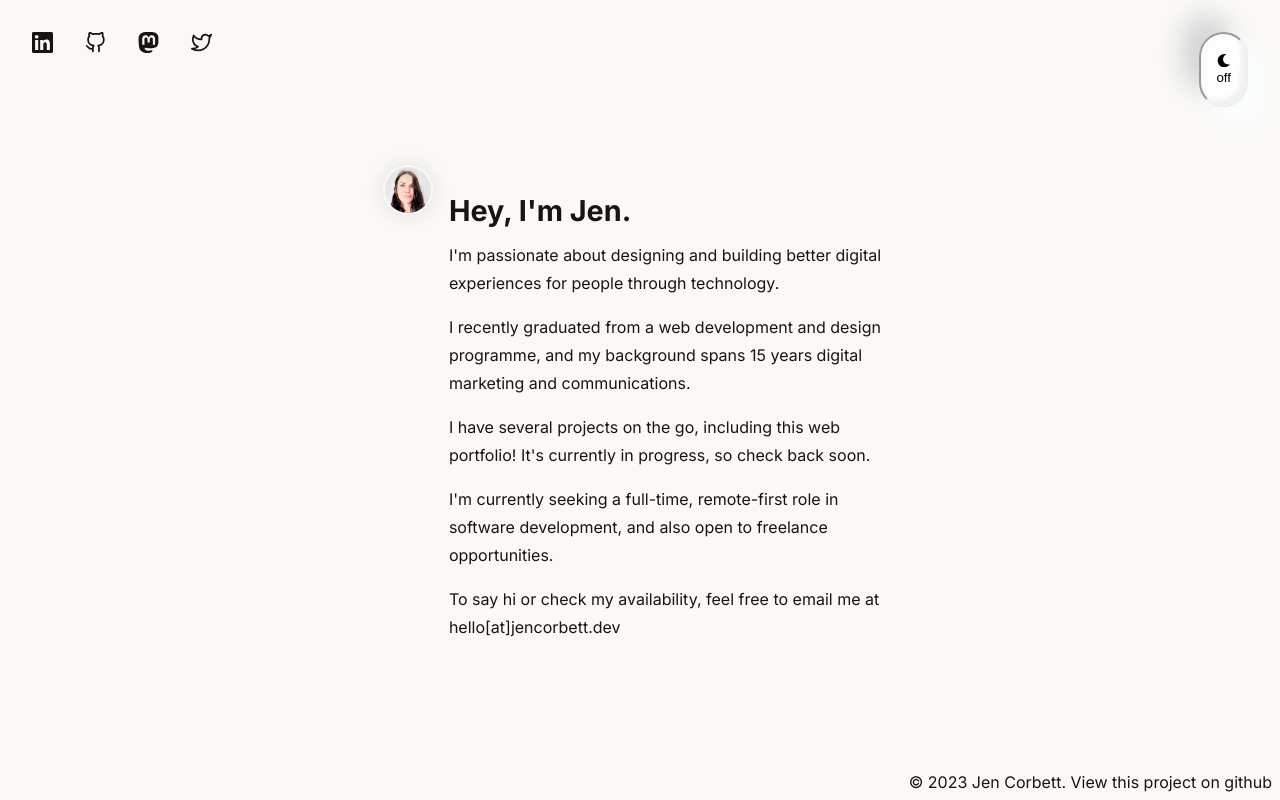
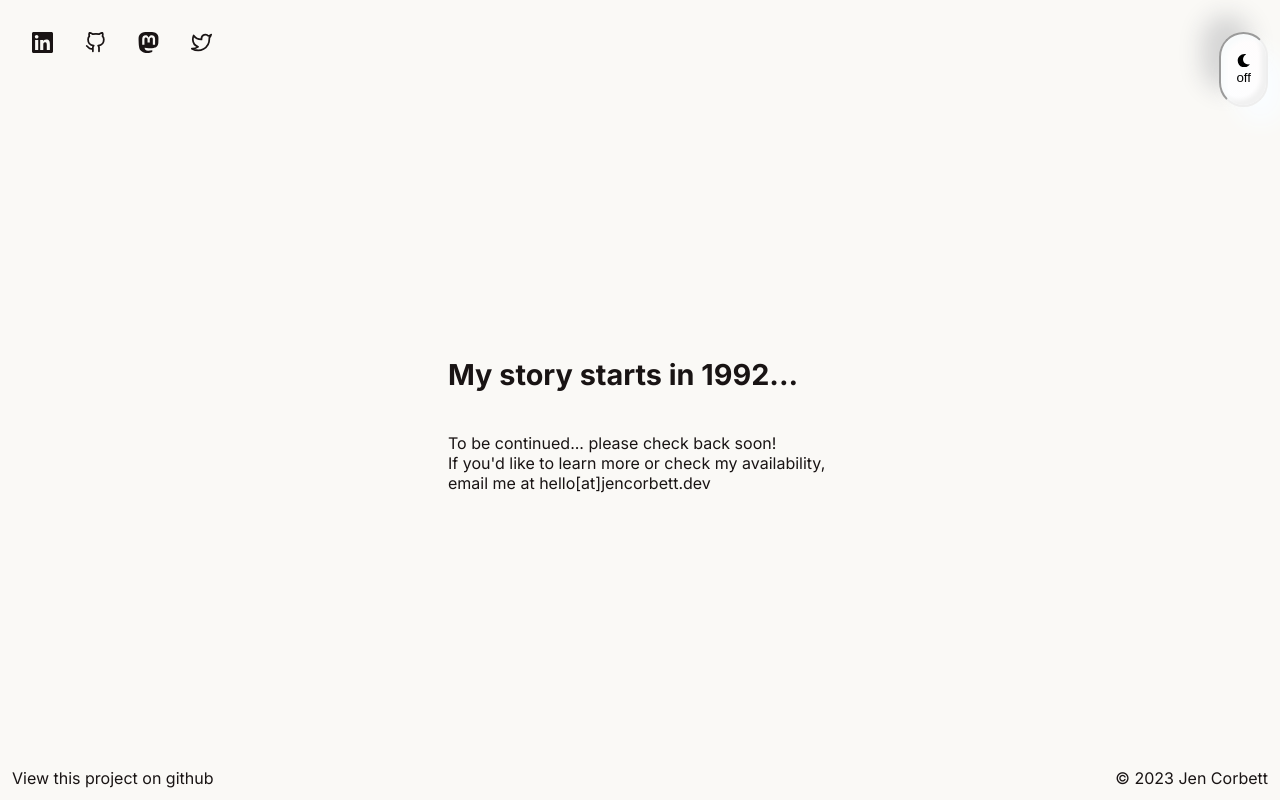
Before and after one commit to ajenstory/jencorbett.dev, a Next.js app in the folder app/: page / in a window 1280 px wide. Built offline with nearby package versions, Linux system fonts and the light colour scheme; no server answers.

Commit message:
Update layout

```diff
--- a/app/components/footer.js
+++ b/app/components/footer.js
@@ -1,13 +1,11 @@
 import Link from "next/link";
 import footerStyles from "./footer.module.css";
-import Player from "./player";
+
 const Footer = () => (
-  <>
-    <div className={footerStyles.container}>
-      <Player className={footerStyles.player} />
-      <span className={footerStyles.footerLink}>
-        <p>
-          © 2023 Jen Corbett.{" "}
+  <div>
+    <footer className={footerStyles.container}>
+      <div className={footerStyles.wrapper}>
+        <p className={footerStyles.item}>
           <Link
             target="_blank"
             href="https://github.com/ajenstory/jencorbett.dev"
@@ -16,9 +14,10 @@ const Footer = () => (
             View this project on github
           </Link>
         </p>
-      </span>
-    </div>
-  </>
+        <p> © 2023 Jen Corbett</p>
+      </div>
+    </footer>
+  </div>
 );
 
 export default Footer;
--- a/app/components/footer.module.css
+++ b/app/components/footer.module.css
@@ -1,29 +1,21 @@
 /* footer container */
 .container {
-  display: flex;
-  flex-wrap: wrap;
+  display: grid;
   justify-content: center;
-  width: 100%;
-  height: auto;
-  margin: 0;
-  padding: 0;
-  gap: 1rem;
-
-}
-
-.player {
-  height: auto;
-  margin: 0;
-  padding: 0;
+  align-items: center;
+  grid-template-columns: 1fr;
   width: 100%;
 }
 
-.footerLink {
-  font-weight: 400;
-  width: 100%;
-  text-align: center;
-  margin: 0.5rem;
+
+.wrapper {
+  flex-flow: column wrap;
+  display: flex;
+  justify-content: space-between;
+  align-items: flex-end;
+  margin: 0.75rem;
 }
+
 
 .footerLink:hover {
   font-style: italic;
@@ -31,27 +23,18 @@
   font-weight: 500;
   cursor: pointer;
   transition-delay: 2ms;
-
 }
 
-@media (min-width: 48rem) {
+@media (min-width: 30rem) {
   .container {
-    flex-wrap: nowrap;
-    justify-content: space-between;
-
+    align-items: left;
+    justify-content: flex-start;
+    min-width: 30rem;
   }
 
-  .player {
-    height: auto;
-    margin: 0;
-    padding: 0;
-    width: 100%;
-    align-self: flex-end;
-  }
-
-  .footerLink {
-    text-align: right;
-    align-self: flex-end;
+  .wrapper {
+    flex-flow: row wrap;
+    justify-content: space-between;
   }
 
 
--- a/app/components/layout.js
+++ b/app/components/layout.js
@@ -1,32 +1,27 @@
 import layoutStyles from "@components/layout.module.css";
 import { Inter } from "next/font/google";
 import Meta from "@components/meta";
-import Error from "next/error.js";
 import Footer from "./footer.js";
 import NavBar from "./navbar.js";
 
 const inter = Inter({ subsets: ["latin"] });
 
 const Layout = ({ children }) => (
-  <div className={`${inter.className}`}>
-    {`${children}` ? (
-      <>
-        <div className={layoutStyles.mainContainer}>
+  <div className={layoutStyles.container}>
+    <ul className={`${inter.className}  ${layoutStyles.grid}`}>
+      <li className={layoutStyles.nav}>
+        <NavBar />
+      </li>
+      <li>
+        <main className={`${layoutStyles.main} ${layoutStyles.center}`}>
           <Meta />
-          <div>
-            <NavBar />
-          </div>
-          <div className={layoutStyles.mainContent}>
-            <main>{children}</main>{" "}
-          </div>{" "}
-          <Footer />
-        </div>
-      </>
-    ) : (
-      <>
-        <Error />
-      </>
-    )}
+          {children}
+        </main>
+      </li>
+      <li className={layoutStyles.footer}>
+        <Footer />
+      </li>
+    </ul>
   </div>
 );
 export default Layout;
--- a/app/components/layout.module.css
+++ b/app/components/layout.module.css
@@ -1,31 +1,68 @@
-.mainContainer {
-  padding: 0;
+.container {
+  display: grid;
   margin: 0 auto;
-  width: 100%;
   height: 100vh;
-  display: flex;
-  flex-direction: column;
 }
 
-.mainContent {
-  flex-grow: 1;
-  display: flex;
-  flex-direction: column;
+ul.grid {
+  margin: 0;
+  padding: 0;
+  display: grid;
+  grid-template-columns: 1fr;
+  gap: 1rem;
   align-items: center;
-  justify-content: center;
-  margin: 0rem 4rem;
+}
+
+.main {
+  display: block;
+  width: 100%;
+  align-self: center;
+  align-items: center;
+  padding: 4rem 6rem;
+}
+
+
+.nav {
+  align-self: start;
+}
+
+.footer {
+  align-self: end;
+}
+
+.icon {
+  list-style: none;
+  cursor: pointer;
+}
+
+.navContainer {
+  display: grid;
+  justify-content: start;
+  width: 40%;
+  padding: 0rem;
 }
 
 @media (min-width: 48rem) {
-  .mainContainer {
-    padding: 0;
-    margin: 0;
-    display: flex;
-    flex-direction: column;
+
+  .main {
+    display: block;
+    width: 100%;
+    align-self: center;
+    align-items: center;
+    padding: 0rem 8rem;
+    max-width: 40rem;
   }
 
-  .mainContent {
-    justify-content: center;
+  .grid {
+    margin: 0 auto;
+    gap: 4rem;
+    margin-top: 3rem;
+    margin-left: 2rem;
     align-items: center;
   }
+
+  .center {
+    align-self: center;
+    justify-self: center;
+  }
 }
--- a/app/components/player.module.css
+++ b/app/components/player.module.css
@@ -1,136 +1,68 @@
-/* Mobile responsive player */
-
-/* Container styles */
 .container {
-  padding: 0;
+  display: flex;
+  gap: 2rem;
   margin: 0 auto;
-  width: 100%;
-  height: auto;
-  display: flex;
-  flex-wrap: wrap;
-  align-items: center;
-  align-content: center;
-  justify-content: space-evenly;
-  gap: 2rem;
-  /* Adds spacing between elements */
 }
 
-/* Grid styles */
-.grid {
-  margin: 0.75rem 0 1rem 0;
+.flexWrap {
   display: flex;
-  flex-direction: column;
+  flex-flow: column wrap;
   align-items: center;
-  justify-content: space-evenly;
-  align-content: center;
-  gap: 1.2rem;
-  /* Adds spacing between items */
-  margin-top: 3rem;
-  /* Adds top margin to the grid */
+  justify-content: center;
 }
 
-/* Cover item styles */
+.flexItem {
+  margin: 0 1rem;
+}
+
 .itemCover {
-  align-self: center;
   margin: 0;
   padding: 0;
   min-width: 100%;
   height: auto;
-  align-items: center;
-  margin-bottom: 0.75rem;
 }
 
-/* Player items styles */
-
-/* @media (prefers=data-theme="dark") {
-  .playerItems {
-    border: 1px solid #ffffff;
-  }
-}
-
-@media (prefers=data-theme="light") {
-  .playerItems {
-    border: 1px solid #000000;
-    background-color: black;
-  }
-} */
-
-.playerItems {
-  flex-wrap: wrap;
-  text-align: center;
-  /* border: 1px solid #000000;
-  padding: 2rem; */
-  border-radius: 8px;
-}
-
-/* Audio player styles */
 .audioPlayer {
   margin-top: 0.75rem;
   display: block;
-  height: 2rem;
-  max-width: 20rem;
-  min-width: 100%;
-
+  height: 1.8rem;
+  margin-top: 0.75rem;
+  display: block;
 }
 
-/*
-.button {
-  z-index: 1;
-  width: 1rem;
-  height: 1rem;
+
+.controls {
+  height: 2rem;
   margin: 0;
   padding: 0;
-  position: fixed;
-  bottom: 15rem;
-  left: 10rem;
-  right: auto;
-  top: auto;
-  color: ffffff;
-} */
+  min-width: 100%;
+  max-width: 20rem;
+}
 
 
-
-/* Controls styles */
-.controls {
-  max-width: 20%;
-  height: auto;
-  margin: 0;
-  padding: 0;
+.trackItem {
+  width: 100%;
+  max-width: 20rem;
+  overflow: hidden;
+  line-height: 1rem;
+  text-align: center;
 }
 
-/* Track item styles */
-.itemTrack {
-  padding: 0;
-  width: 100%;
-  max-width: 16rem;
-  font-size: calc(0.75rem + 0.2vmin);
-  line-height: 1.2rem;
-  text-align: center;
-  align-items: center;
-  max-width: 20rem;
-  margin: 0.75rem 0 0.75rem 0;
-}
 
-/* Image wrapper styles */
 .imgWrapper {
   width: 100%;
   height: auto;
 }
 
-/* Cover image styles */
 .coverImage {
   align-self: flex-start;
-  margin: 0;
-  padding: 0;
   width: 100%;
-  height: auto;
   max-width: 4rem;
   height: auto;
-  align-items: center;
 }
 
-/* Item URL styles */
-.itemUrl {
+
+.item {
   font-weight: 400;
   font-style: normal;
   text-decoration: underline;
@@ -138,7 +70,7 @@
   font-size: calc(0.85rem + 0.2vmin);
 }
 
-/* Hovered Item URL styles */
+
 .itemUrl:hover {
   font-weight: 600;
   font-style: italic;
@@ -147,7 +79,7 @@
   font-size: calc(0.85rem + 0.2vmin);
 }
 
-/* Heading styles */
+
 .heading {
   font-size: calc(0.85rem + 0.4vmin);
   font-weight: 600;
@@ -156,81 +88,19 @@
   margin-bottom: 0.25rem;
 }
 
-@media (min-width: 48rem) {
-  /* Larger screen styles */
+
+@media (min-width: 30rem) {
 
   .container {
-    justify-content: space-around;
-    gap: 0.75rem;
-    align-items: flex-end;
-    justify-content: center;
-    align-self: flex-end;
+    justify-content: flex-start;
+    align-items: flex-start;
   }
 
-  .grid {
-    flex-direction: row;
-    align-items: flex-end;
+  .flexWrap {
+    display: flex;
     justify-content: flex-start;
-    align-content: flex-start;
-    flex-grow: 1;
-    gap: 1.2rem;
-  }
-
-  .playerItems,
-  .itemTrack p {
-    text-align: left;
-    margin-left: 2rem;
+    align-items: flex-start;
+    flex-flow: row wrap;
   }
 
 }
-
-@media (min-width: 58rem) {
-  /* Extra large screen styles */
-
-  .container {
-    flex-direction: column;
-    gap: 0.75rem;
-    justify-content: center;
-    align-items: flex-end;
-    align-content: flex-start;
-    flex-wrap: wrap;
-    gap: 1.2rem;
-  }
-
-  .audioPlayer {
-    display: block;
-    height: 2rem;
-    max-width: 16rem;
-    min-width: 100%;
-
-  }
-
-  /* Track item styles */
-  .itemTrack {
-    font-size: calc(0.75rem + 0.2vmin);
-    line-height: 1.2rem;
-    text-align: left;
-  }
-
-  .grid {
-    flex-direction: row;
-    justify-content: flex-start;
-    align-content: flex-start;
-    flex-grow: 1;
-    gap: 2rem;
-  }
-
-  .playerItems p {
-    text-align: left;
-    align-items: flex-end;
-  }
-
-  .coverImage {
-    max-width: 4rem;
-
-  }
-
-  .heading {
-    text-align: left;
-  }
-}
--- a/app/components/theme.module.css
+++ b/app/components/theme.module.css
@@ -6,7 +6,7 @@
   position: fixed;
   top: 0rem;
   right: 0rem;
-  margin: 2rem 2rem auto;
+  margin: 2rem 0.75rem auto;
   justify-content: center;
   align-items: center;
   transition: 0.5s;
--- a/app/pages/index.js
+++ b/app/pages/index.js
@@ -1,45 +1,25 @@
 import indexStyles from "@styles/index.module.css";
-import Header from "@components/header.js";
 
 const description = {
-  title: "Hey, I'm Jen.",
-  intro:
-    "I'm passionate about designing and building better digital experiences for people through technology.",
-  about:
-    "I recently graduated from a web development and design programme, and my background spans 15 years digital marketing and communications.",
-  info: "I have several projects on the go, including this web portfolio! It's currently in progress, so check back soon.",
-  more: "I'm currently seeking a full-time, remote-first role in software development, and also open to freelance opportunities.",
-  cta: "To say hi or check my availability, feel free to email me at hello[at]jencorbett.dev",
+  title: "My story starts in 1992...",
+  intro: "To be continued... please check back soon!",
+  cta: "If you'd like to learn more or check my availability, email me at hello[at]jencorbett.dev",
 };
 
 const Home = () => {
   return (
-    <div className={indexStyles.sectionContainer}>
-      {" "}
-      <ul className={indexStyles.contentGrid}>
-        <li className={indexStyles.headerImg}>
-          <Header home />
+    <div className={indexStyles.gridContainer}>
+      <ul className={indexStyles.grid}>
+        <li className={indexStyles.gridItem}>
+          <span className={`${indexStyles.item} ${indexStyles.intro}`}>
+            <h1 className={indexStyles.title}> {description.title}</h1>
+          </span>{" "}
+          <p>{description.intro}</p>
         </li>
-        <span className={indexStyles.intro}>
+        <li>
           {" "}
-          <li className={`${indexStyles.item}`}>
-            <h1 className={indexStyles.title}>{description.title}</h1>
-            <p>{description.intro}</p>
-          </li>{" "}
-          <li className={`${indexStyles.item}`}>
-            <p>{description.about}</p>
-          </li>{" "}
-          <li className={`${indexStyles.item}`}>
-            <p>{description.info}</p>
-          </li>
-          <li className={`${indexStyles.item} ${indexStyles.info}`}>
-            <p>{description.more}</p>
-          </li>
-          <li className={`${indexStyles.item} ${indexStyles.info}`}>
-            <p>{description.details}</p>
-            <p>{description.cta}</p>
-          </li>
-        </span>
+          <p>{description.cta}</p>
+        </li>
       </ul>
     </div>
   );
--- a/app/styles/index.module.css
+++ b/app/styles/index.module.css
@@ -1,54 +1,60 @@
-.grid {
-  grid-template-columns: 5fr;
-  justify-content: center;
-  width: 100%;
-  min-width: 40rem;
+.gridContainer div {
+  display: grid;
+  margin: 0 auto;
+  grid-template-columns: 1fr;
 }
 
-.sectionContainer {
+.grid ul {
   display: grid;
-  grid-template-rows: 1fr auto;
-  justify-content: space-evenly;
-  height: auto;
-  margin: 0 auto;
-  padding: 0;
-  width: 100%;
+  grid-template-columns: 1fr;
+  justify-content: center;
+  min-width: 100%;
 }
 
-.contentGrid {
-  display: grid;
-  grid-template-rows: 1fr auto;
-  align-items: center;
-  width: 100%;
-  margin-top: 4rem;
-  margin-bottom: 4rem;
-
-  ;
-}
-
-.item {
+.intro {
+  text-align: left;
+  margin: 8rem;
   font-size: 1rem;
   line-height: 1.75rem;
-  /* max-width: 60vmin; */
-  margin-bottom: 1rem;
   max-width: 28rem;
 }
 
-.intro,
-.info {
+li.gridItem {
+  display: block;
   text-align: left;
-  margin: 0;
-  padding: 0;
+  width: 100%;
+  align-self: center;
 }
 
 .title {
   font-size: 1.8rem;
-  text-align: center;
+  text-align: left;
   margin-top: 0.75rem;
   margin-bottom: 1rem;
 }
 
-@media (min-width: 48rem) {
+@media (min-width: 30rem) {
+  .grid ul {
+    display: grid;
+    grid-template-columns: repeat(5, 1fr);
+    justify-content: center;
+    min-width: 100%;
+    max-width: 30rem;
+    padding: 0;
+    text-align: left;
+  }
+}
+
+/* @media (min-width: 48rem) {
+
+.grid {
+    display: grid;
+    grid-template-columns: 1fr;
+    min-width: 100%;
+    max-width: 30rem;
+  }
+
+
   .sectionContainer {
     width: 100%;
     max-width: 68rem;
@@ -68,4 +74,4 @@
     text-align: left;
     margin-top: 1rem;
   }
-}
+} */
```
Also changed, not shown: app/components/image.js (deleted, +0 -31 lines), app/components/image.module.css (deleted, +0 -22 lines), app/components/player.js (+14 -30 lines), app/components/text.module.css (line endings or trailing spaces).
